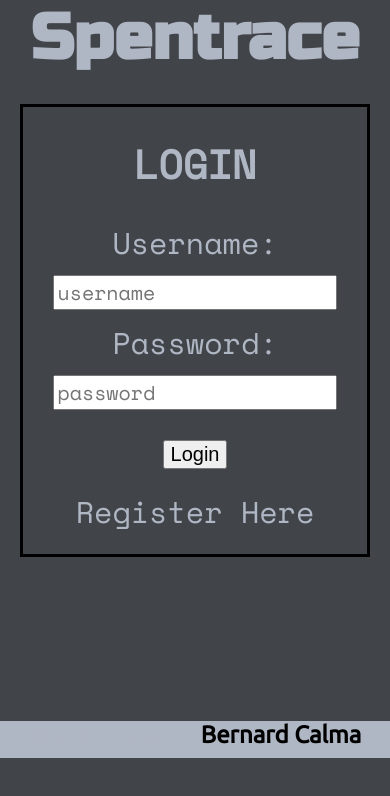
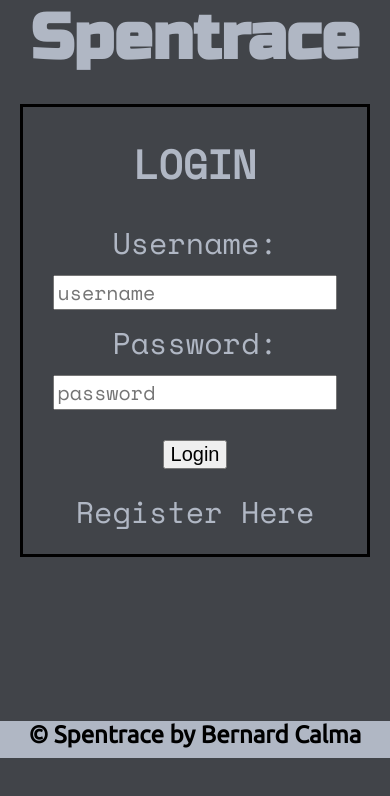
Before and after one commit to Bernard-Calma/spentrace-react, a React (Create React App) app: page / in a window 390 px wide. Shown: the top 796 px of the page. Built offline with nearby package versions, Linux system fonts and the light colour scheme.

Commit message:
changed footer style

```diff
--- a/src/container/footer/Footer.jsx
+++ b/src/container/footer/Footer.jsx
@@ -3,7 +3,7 @@ import "./Footer.css"
 const Footer = () => {
     return(
         <section className='footerContainer'>
-            <h1 className="footerContent">© Spentrace by <a href="http://bernardcalma.com" target="_blank" rel="noreferrer noopener" id="protfolioLink">Bernard Calma</a></h1>
+            <h1 className="footerContent"><span>© Spentrace by</span> <a href="http://bernardcalma.com" target="_blank" rel="noreferrer noopener" id="protfolioLink">Bernard Calma</a></h1>
         </section>
     )
 }
--- a/src/container/footer/footer.css
+++ b/src/container/footer/footer.css
@@ -19,5 +19,6 @@
 @media screen and (max-width: 900px) {
     .footerContainer {
         height: 4.5vh;
+        color: black;
     }
 }
```
